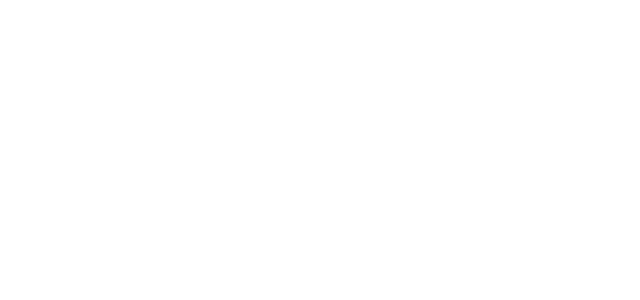
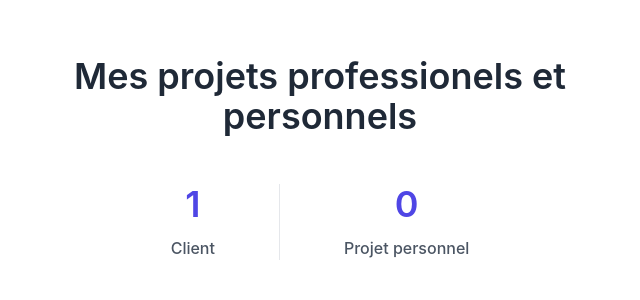
Before and after one commit to maxencemazeau/portfolio, a React (Create React App) app: page / in a window 1280 px wide. Shown: the top 300 px of the page, without its empty margins (320-960 px from the left). Built offline with nearby package versions, Linux system fonts and the light colour scheme.

Commit message:
Nombre projet

```diff
--- a/package.json
+++ b/package.json
@@ -8,6 +8,7 @@
     "@testing-library/user-event": "^13.5.0",
     "react": "^18.2.0",
     "react-dom": "^18.2.0",
+    "react-router-dom": "^6.14.1",
     "react-scripts": "5.0.1",
     "web-vitals": "^2.1.4"
   },
--- a/src/App.js
+++ b/src/App.js
@@ -1,11 +1,16 @@
 import logo from './logo.svg';
 import './App.css';
-import { BrowserRouter as Router, Routes, Route} from "react-dom";
+import { BrowserRouter as Router, Routes, Route} from "react-router-dom";
+import Home from './page/Home';
 
 function App() {
   return (
     <>
-
+      <Router>
+        <Routes>
+          <Route path="/" element={<Home />}></Route>
+        </Routes>
+      </Router>
     </>
   );
 }
--- a/src/component/NombreProjet.js
+++ b/src/component/NombreProjet.js
@@ -2,20 +2,12 @@
 
     const stats = [
         {
-            data: "35K",
-            title: "Customers"
+            data: "1",
+            title: "Client"
         },
         {
-            data: "10K+",
-            title: "Downloads"
-        },
-        {
-            data: "40+",
-            title: "Countries"
-        },
-        {
-            data: "30M+",
-            title: "Total revenue"
+            data: "0",
+            title: "Projet personnel"
         },
     ]
 
@@ -24,11 +16,8 @@
             <div className="max-w-screen-xl mx-auto px-4 text-gray-600 md:px-8">
                 <div className="max-w-2xl mx-auto text-center">
                     <h3 className="text-gray-800 text-3xl font-semibold sm:text-4xl">
-                        Our customers are always happy
+                        Mes projets professionels et personnels
                     </h3>
-                    <p className="mt-3">
-                        Lorem ipsum dolor sit amet, consectetur adipiscing elit. Morbi venenatis sollicitudin quam ut tincidunt.
-                    </p>
                 </div>
                 <div className="mt-12">
                     <ul className="flex flex-col items-center justify-center gap-y-10 sm:flex-row sm:flex-wrap lg:divide-x">
```
Also changed, not shown: 1 other file (tests, documents, lock files or other folders).
